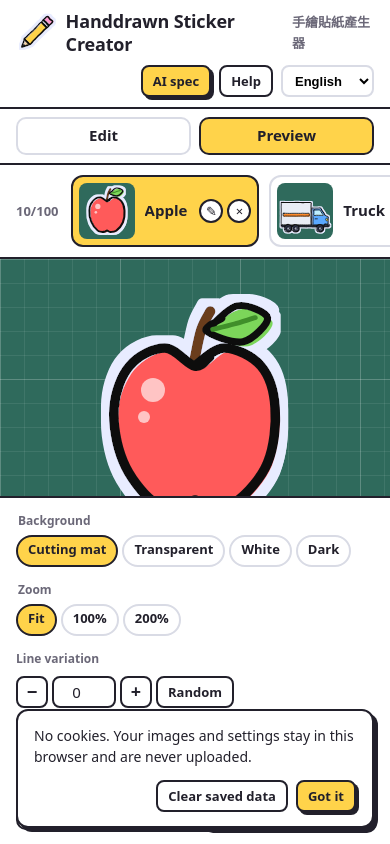
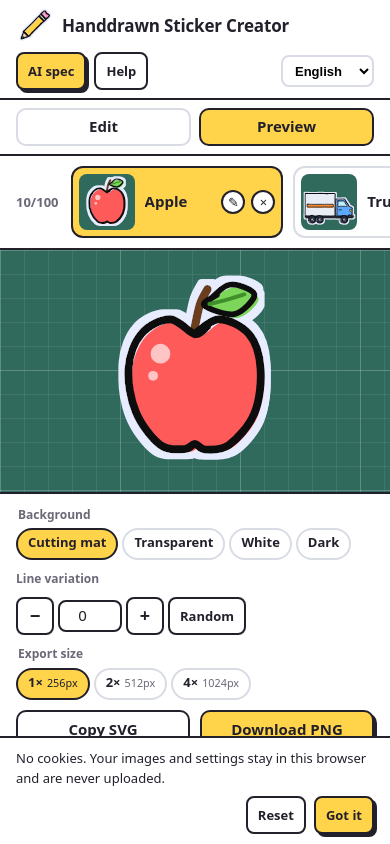
Before and after one commit to asd890303/handdrawn-sticker-creator, a plain HTML site: page index.html in a window 390 px wide. Both pictures are taken after a click on the button "Preview". Drawn offline with Linux system fonts and the light colour scheme.

Commit message:
deploy: 發布網站 (dev e11ac98)
來源: dev 分支 e11ac98 的 npm run build 產物。移除縮放按鈕、清除紀錄改為重設、手機版面適配。

Co-Authored-By: Claude Sonnet 5.5 <noreply@anthropic.com>

```diff
--- a/index.html
+++ b/index.html
@@ -63,7 +63,7 @@
 
     <section class="pane preview-pane" data-i18n-attr="aria-label:preview.aria">
       <div id="stage" class="stage bg-mat">
-        <div id="preview" class="preview"></div>
+        <div id="preview" class="preview fit"></div>
       </div>
       <div class="dock">
         <fieldset class="seg">
@@ -72,12 +72,6 @@
           <label><input type="radio" name="bg" value="checker"><span data-i18n="bg.checker">透明格</span></label>
           <label><input type="radio" name="bg" value="light"><span data-i18n="bg.light">白</span></label>
           <label><input type="radio" name="bg" value="dark"><span data-i18n="bg.dark">深色</span></label>
-        </fieldset>
-        <fieldset class="seg">
-          <legend data-i18n="zoom.legend">縮放</legend>
-          <label><input type="radio" name="zoom" value="fit" checked><span data-i18n="zoom.fit">符合</span></label>
-          <label><input type="radio" name="zoom" value="1"><span>100%</span></label>
-          <label><input type="radio" name="zoom" value="2"><span>200%</span></label>
         </fieldset>
         <div class="seed" role="group" aria-labelledby="seedLabel">
           <span id="seedLabel" class="legend" data-i18n="seed.label">線條變化</span>
@@ -142,7 +136,7 @@
       <h3 data-i18n="storage.title">資料儲存</h3>
       <p data-i18n="storage.text"></p>
       <div class="dialog-actions">
-        <button class="btn ghost js-clear-storage" type="button" data-i18n="storage.clear">清除紀錄</button>
+        <button class="btn ghost js-clear-storage" type="button" data-i18n="storage.clear">重設</button>
         <button class="btn primary" value="close" data-i18n="help.ok">知道了</button>
       </div>
     </form>
@@ -151,7 +145,7 @@
   <section id="notice" class="notice" data-i18n-attr="aria-label:storage.title" hidden>
     <p data-i18n="storage.text"></p>
     <div class="notice-actions">
-      <button class="btn ghost small js-clear-storage" type="button" data-i18n="storage.clear">清除紀錄</button>
+      <button class="btn ghost small js-clear-storage" type="button" data-i18n="storage.clear">重設</button>
       <button id="noticeOk" class="btn primary small" type="button" data-i18n="storage.ok">知道了</button>
     </div>
   </section>
--- a/web/app.js
+++ b/web/app.js
@@ -22,7 +22,7 @@ const store = {
 const MAX_ITEMS = 100;
 const TITLE_MAX = 40;
 // items: [{ id, title, json, updatedAt }]。json 存編輯區原文, 有錯也照存, 重新整理才不會丟失
-const state = { seed: 0, zoom: "fit", scale: 1, current: null, items: [], currentId: "" };
+const state = { seed: 0, scale: 1, current: null, items: [], currentId: "" };
 
 const BLANK = {
   version: 1,
@@ -88,16 +88,6 @@ function showStatus(text) {
   el.textContent = text;
 }
 
-function applyZoom() {
-  const preview = $("#preview");
-  const svg = preview.querySelector("svg");
-  if (!svg || !state.current) return;
-  preview.classList.toggle("fit", state.zoom === "fit");
-  const z = Number(state.zoom);
-  svg.style.width = state.zoom === "fit" ? "" : `${state.current.width * z}px`;
-  svg.style.height = state.zoom === "fit" ? "" : `${state.current.height * z}px`;
-}
-
 function updateScaleLabels() {
   if (!state.current) return;
   for (const span of document.querySelectorAll("#scaleSeg span[data-scale]")) {
@@ -129,7 +119,6 @@ function render() {
     return;
   }
   $("#preview").innerHTML = state.current.svg;
-  applyZoom();
   updateScaleLabels();
   showStatus(t("status.ok", { w: spec.canvas.w, h: spec.canvas.h, n: countShapes(spec.shapes) }));
   updateThumb(item);
@@ -357,9 +346,6 @@ $("#saveJson").addEventListener("click", () => {
 for (const input of document.querySelectorAll('input[name="bg"]')) {
   input.addEventListener("change", () => { $("#stage").className = `stage bg-${input.value}`; store.set("studio.bg", input.value); });
 }
-for (const input of document.querySelectorAll('input[name="zoom"]')) {
-  input.addEventListener("change", () => { state.zoom = input.value; applyZoom(); });
-}
 for (const input of document.querySelectorAll('input[name="scale"]')) {
   input.addEventListener("change", () => { state.scale = Number(input.value); });
 }
--- a/web/i18n/en.js
+++ b/web/i18n/en.js
@@ -37,8 +37,6 @@ export default {
   "bg.checker": "Transparent",
   "bg.light": "White",
   "bg.dark": "Dark",
-  "zoom.legend": "Zoom",
-  "zoom.fit": "Fit",
   "seed.label": "Line variation",
   "seed.down": "Previous line set",
   "seed.up": "Next line set",
@@ -53,7 +51,7 @@ export default {
   "error.jsonFormat": "Invalid JSON, can't tidy: {msg}",
   "error.aiSpecLoad": "Couldn't load the AI spec. Reload the page.",
   "confirm.delete": "Delete “{name}”?",
-  "confirm.clear": "This also deletes the {n} image(s) in your list. Clear anyway?",
+  "confirm.clear": "This deletes the {n} image(s) in your list and all settings, and restores the built-in examples. Reset anyway?",
 
   "toast.downloaded": "Downloaded {file}",
   "toast.downloadedPng": "Downloaded {file} ({px}px)",
@@ -87,7 +85,7 @@ export default {
 
   "storage.title": "Data storage",
   "storage.text": "No cookies. Your images and settings stay in this browser and are never uploaded.",
-  "storage.clear": "Clear saved data",
+  "storage.clear": "Reset",
   "storage.ok": "Got it",
-  "toast.storageCleared": "Saved data cleared",
+  "toast.storageCleared": "Reset done",
 };
--- a/web/i18n/zh-TW.js
+++ b/web/i18n/zh-TW.js
@@ -37,8 +37,6 @@ export default {
   "bg.checker": "透明格",
   "bg.light": "白",
   "bg.dark": "深色",
-  "zoom.legend": "縮放",
-  "zoom.fit": "符合",
   "seed.label": "線條變化",
   "seed.down": "上一組線條",
   "seed.up": "下一組線條",
@@ -53,7 +51,7 @@ export default {
   "error.jsonFormat": "JSON 格式錯誤，無法整理：{msg}",
   "error.aiSpecLoad": "AI 規格載入失敗，請重新整理頁面",
   "confirm.delete": "要刪除「{name}」嗎？",
-  "confirm.clear": "會一併刪除列表裡的 {n} 張圖片，確定清除？",
+  "confirm.clear": "會刪除列表裡的 {n} 張圖片與所有設定，並還原成內建範例。確定重設？",
 
   "toast.downloaded": "已下載 {file}",
   "toast.downloadedPng": "已下載 {file}（{px}px）",
@@ -87,7 +85,7 @@ export default {
 
   "storage.title": "資料儲存",
   "storage.text": "你的圖片與設定只存在這個瀏覽器，不會上傳任何雲端。",
-  "storage.clear": "清除紀錄",
+  "storage.clear": "重設",
   "storage.ok": "知道了",
-  "toast.storageCleared": "已清除紀錄",
+  "toast.storageCleared": "已重設",
 };
--- a/web/style.css
+++ b/web/style.css
@@ -163,7 +163,11 @@ h1 { font-size: 21px; font-weight: 900; letter-spacing: -0.01em; }
 .item:hover .label, .item:focus-within .label { padding-right: 60px; }
 @media (hover: none) {
   .item-actions { display: flex; }
-  .card .label { padding-right: 60px; }
+  .card .label { padding-right: 84px; }
+  .item-actions { gap: 6px; }
+  .icon-btn { width: 32px; height: 32px; font-size: 15px; }
+  .btn.small, .btn.icon, .seg span, .seed input { min-height: 38px; }
+  .btn.icon { width: 38px; }
 }
 .icon-btn {
   width: 24px;
@@ -400,9 +404,22 @@ a.btn { color: inherit; text-decoration: none; }
 
 /* ---------- 窄螢幕: 範例變橫向捲動列, 編輯與預覽用分頁切換 ---------- */
 @media (max-width: 860px) {
-  .notice { left: 16px; bottom: 16px; }
-  .bar { flex-wrap: wrap; gap: 10px; padding: 10px 16px; }
-  h1 { font-size: 18px; }
+  .notice {
+    position: static;
+    width: auto;
+    padding: 10px 16px;
+    border-width: 2px 0 0;
+    border-radius: 0;
+    box-shadow: none;
+    font-size: 13px;
+  }
+  .notice p { margin-bottom: 8px; }
+  .bar { flex-wrap: wrap; gap: 8px 10px; padding: 8px 16px; }
+  .brand { min-width: 0; }
+  .logo { width: 36px; height: 36px; }
+  h1 { font-size: 17px; white-space: nowrap; }
+  .subtitle { white-space: nowrap; }
+  .bar-actions { flex-wrap: wrap; justify-content: flex-end; }
   .tabs {
     display: flex;
     gap: 8px;
@@ -439,8 +456,19 @@ a.btn { color: inherit; text-decoration: none; }
   .pane { flex: 1; }
   .workspace[data-view="edit"] .preview-pane,
   .workspace[data-view="preview"] .editor-pane { display: none; }
+  /* 預覽分頁: 預覽區固定高度, 整頁可捲動, 矮螢幕上控制列才不會被切掉 */
+  .workspace { overflow-y: auto; }
+  .workspace[data-view="preview"] .preview-pane { flex: none; }
+  .stage { flex: none; height: clamp(240px, 62vw, 380px); grid-template: minmax(0, 1fr) / minmax(0, 1fr); padding: 16px; }
   .actions { margin-left: 0; width: 100%; }
   .actions .btn { flex: 1; }
+}
+
+@media (max-width: 480px) {
+  .subtitle { display: none; }
+  .bar-actions { width: 100%; margin-left: 0; justify-content: flex-start; }
+  .bar-actions .lang { margin-left: auto; }
+  .dock { padding: 12px 16px; gap: 10px 16px; }
 }
 
 @media (prefers-reduced-motion: reduce) {
```
Also changed, not shown: web/index.html (+3 -9 lines).
